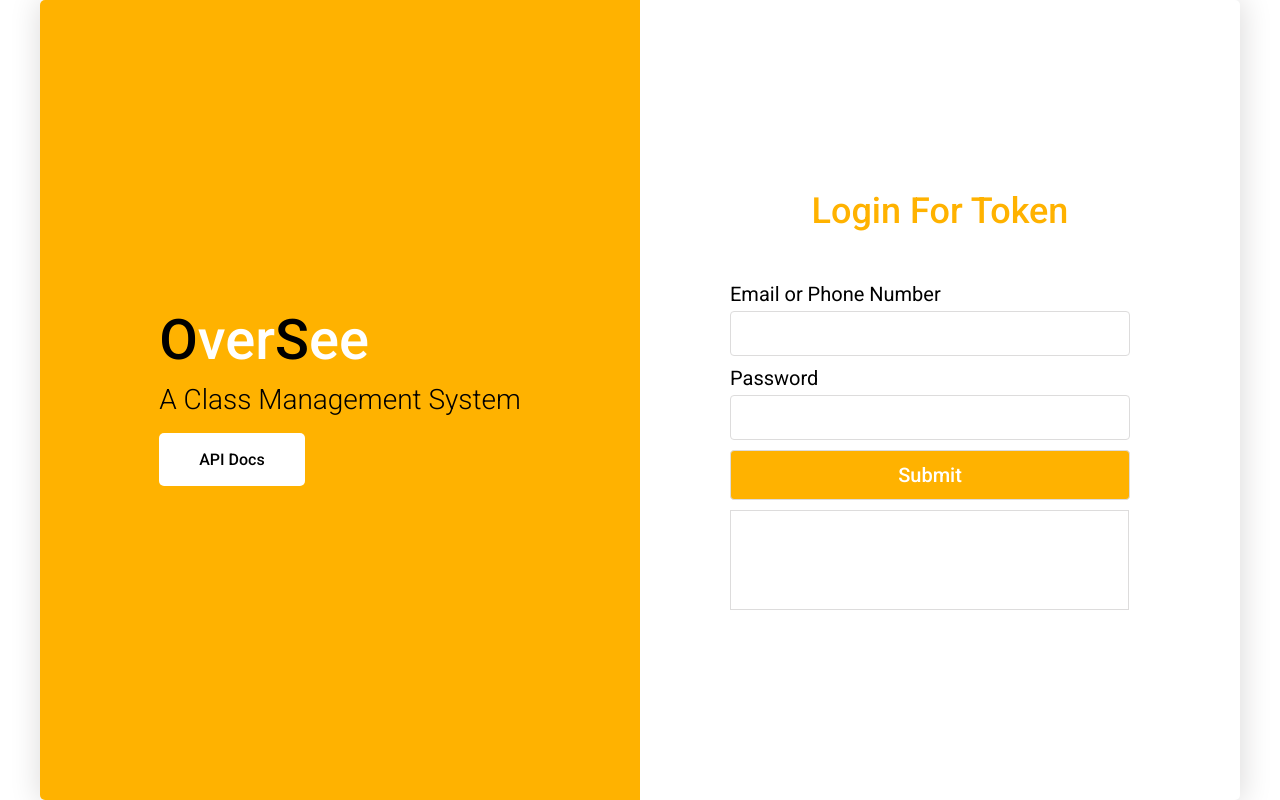
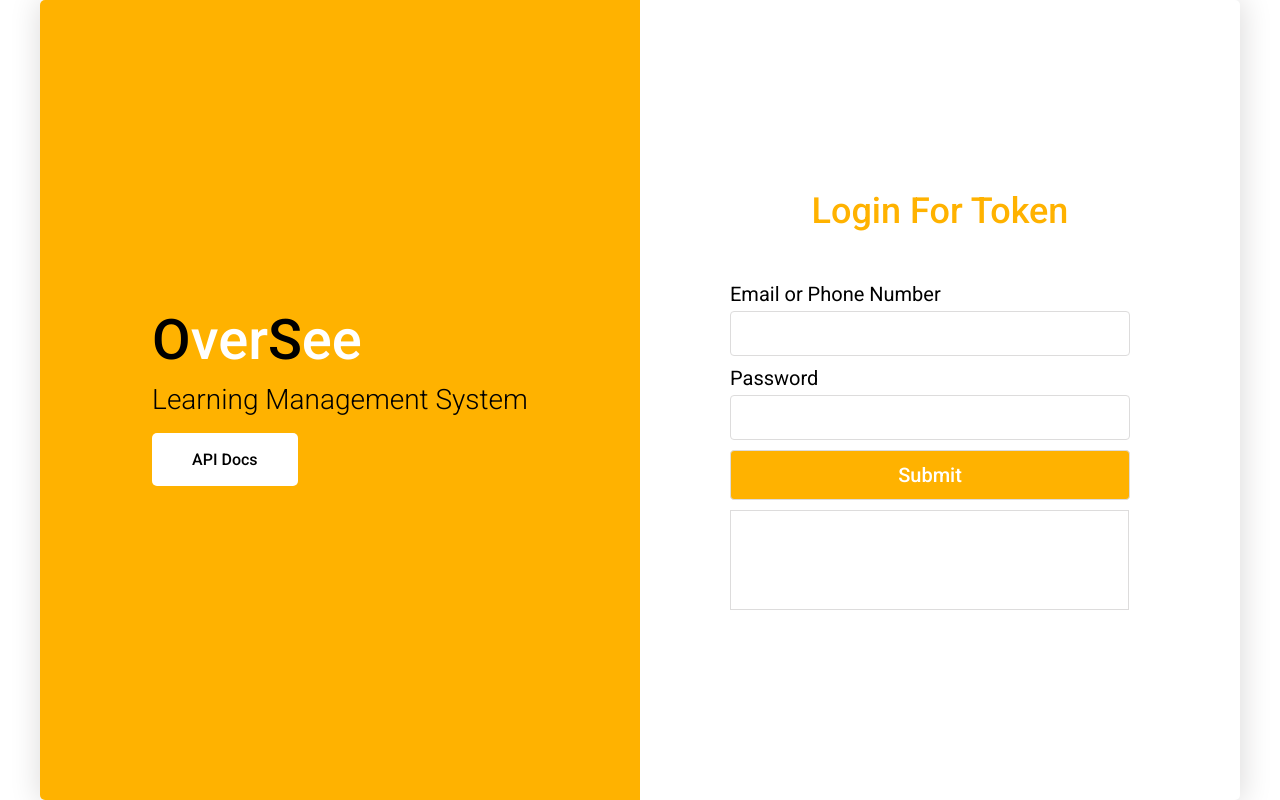
Before and after one commit to ShishirDasNiloy/LMS-OverSee_Backend, a Python web app: template src/templates/index.html in a window 1280 px wide. Run offline with Jinja, Linux system fonts and the light colour scheme; the template is opened without the code that fills it, so the values that code supplies are empty.

Commit message:
changed: h3 tag

```diff
--- a/src/templates/index.html
+++ b/src/templates/index.html
@@ -20,7 +20,7 @@
               >S</span
             >ee
           </h1>
-          <h3>A Class Management System</h3>
+          <h3>Learning Management System</h3>
           <a href="/docs" target="_blank">API Docs</a>
         </div>
       </div>
```
